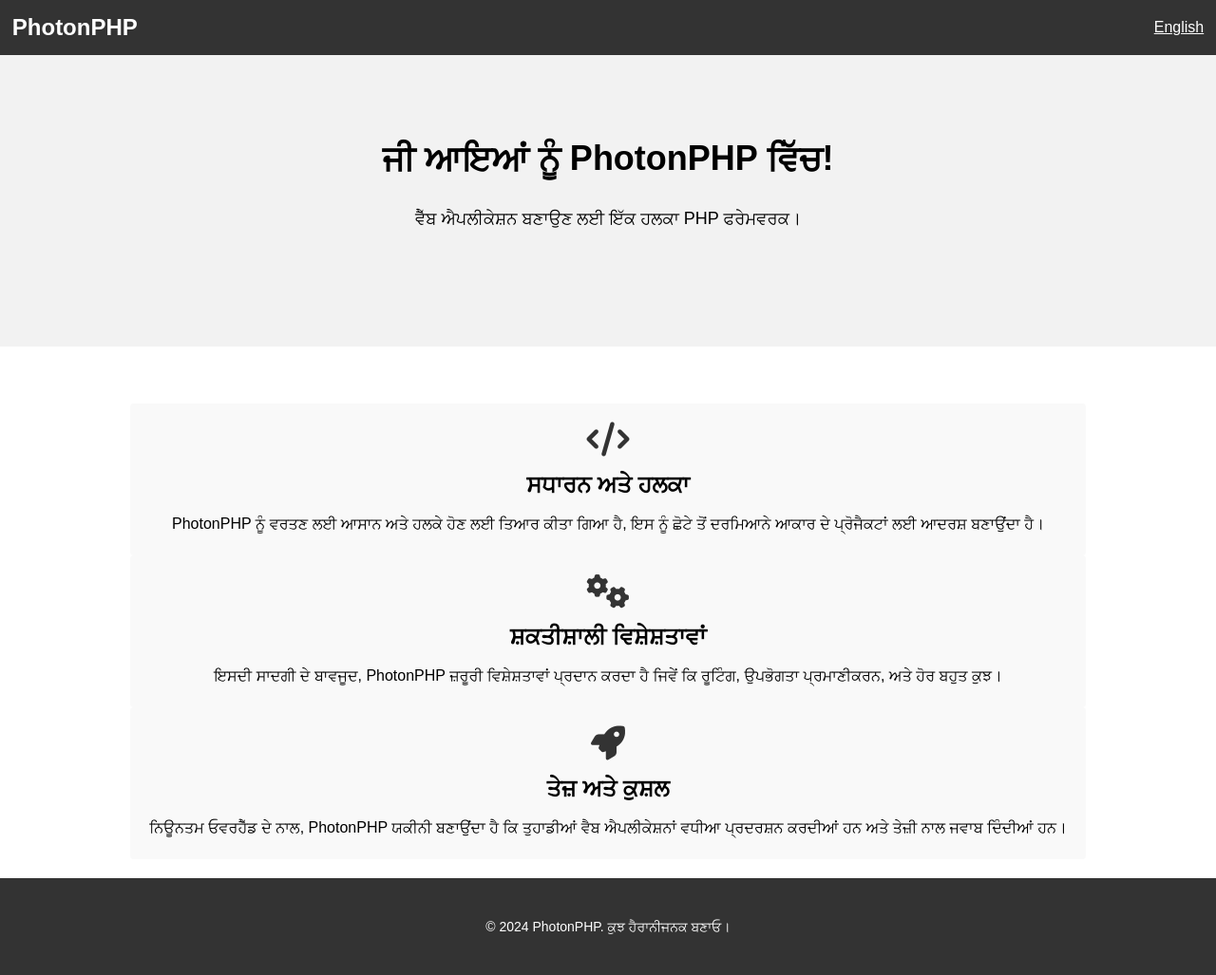
After one commit to hrwndr/PhotonPHP, a PHP site: page /?lang=pa in a window 1280 px wide. The commit adds this page. Shown: the whole page at 95% size. Run offline with PHP 8.4, Linux system fonts and the light colour scheme.

Commit message:
Added multilingual support

```diff
--- a/app/controllers/HomeController.php
+++ b/app/controllers/HomeController.php
@@ -9,7 +9,7 @@ class HomeController
         // For example, fetching data from the database or processing some data
 
         // Sample data for demonstration purposes
-        $title = 'Welcome to PhotonPHP!';
+        $title = __('Welcome to PhotonPHP!');
 
         // Load the corresponding view
         return require_once 'app/views/pages/home.php';
--- a/app/views/components/footer.php
+++ b/app/views/components/footer.php
@@ -5,7 +5,7 @@
 <!-- Your footer content here (e.g., copyright, links, etc.) -->
 <footer>
     <div class="container">
-        <p>&copy; <?php echo date('Y'); ?> PhotonPHP. Create Something Amazing.</p>
+        <p>&copy; <?php echo date('Y'); ?> PhotonPHP. <?= __("Create Something Amazing.") ?></p>
     </div>
 </footer>
 
--- a/app/views/components/header.php
+++ b/app/views/components/header.php
@@ -1,7 +1,7 @@
 <!-- app/views/header.php -->
 
 <!DOCTYPE html>
-<html>
+<html lang="<?= isset($_GET['lang']) ? $_GET['lang'] : 'en' ?>">
 
 <head>
     <meta charset="utf-8">
@@ -15,8 +15,9 @@
 <body>
     <header>
         <nav>
-            <div class="container">
-                <h1 class="logo">PhotonPHP</h1>
+            <h1 class="logo">PhotonPHP</h1>
+            <div class="language-switcher">
+                <?= isset($_GET['lang']) ? ($_GET['lang'] == 'en' ? '<a href="?lang=pa">ਪੰਜਾਬੀ</a>' : '<a href="?lang=en">English</a>') : '<a href="?lang=pa">ਪੰਜਾਬੀ</a>'; ?>
             </div>
         </nav>
     </header>
--- a/app/views/pages/home.php
+++ b/app/views/pages/home.php
@@ -1,10 +1,10 @@
-<!-- app/views/home.php -->
+<?php require_once("app/views/components/header.php") ?>
 
 <main>
     <section class="hero">
         <div class="container">
             <h2><?= $title ?></h2>
-            <p>A lightweight PHP framework for building web applications.</p>
+            <p><?= __("A lightweight PHP framework for building web applications.") ?></p>
         </div>
     </section>
 
@@ -12,19 +12,21 @@
         <div class="container">
             <div class="feature">
                 <i class="fa fa-code"></i>
-                <h3>Simple & Lightweight</h3>
-                <p>PhotonPHP is designed to be easy to use and lightweight, making it ideal for small to medium-sized projects.</p>
+                <h3><?= __("Simple & Lightweight") ?></h3>
+                <p><?= __("PhotonPHP is designed to be easy to use and lightweight, making it ideal for small to medium-sized projects.") ?></p>
             </div>
             <div class="feature">
                 <i class="fa fa-cogs"></i>
-                <h3>Powerful Features</h3>
-                <p>Despite its simplicity, PhotonPHP provides essential features like routing, user authentication, and more.</p>
+                <h3><?= __("Powerful Features") ?></h3>
+                <p><?= __("Despite its simplicity, PhotonPHP provides essential features like routing, user authentication, and more.") ?></p>
             </div>
             <div class="feature">
                 <i class="fa fa-rocket"></i>
-                <h3>Fast & Efficient</h3>
-                <p>With minimal overhead, PhotonPHP ensures your web applications perform well and respond quickly.</p>
+                <h3><?= __("Fast & Efficient") ?></h3>
+                <p><?= __("With minimal overhead, PhotonPHP ensures your web applications perform well and respond quickly.")?></p>
             </div>
         </div>
     </section>
 </main>
+
+<?php require_once("app/views/components/footer.php") ?>
--- a/assets/css/style.css
+++ b/assets/css/style.css
@@ -31,6 +31,7 @@ header {
 nav {
     display: flex;
     justify-content: space-between;
+    padding: 0  1%;
     align-items: center;
 }
 
@@ -54,6 +55,9 @@ nav ul li a {
 
 header .logo {
     font-size: 24px;
+}
+.language-switcher a {
+    color: #fff;
 }
 
 main {
--- /dev/null
+++ b/core/Locale.php
@@ -0,0 +1,21 @@
+<?php
+function loadLanguage($lang) {
+    $langFile = 'translations/' . $lang . '.php';
+    if (file_exists($langFile)) {
+        return include $langFile;
+    }
+    return []; // Return an empty array if the language file doesn't exist
+}
+
+// Determine user's preferred language (e.g., from URL parameter or browser settings)
+$userLanguage = isset($_GET['lang']) ? $_GET['lang'] : 'en'; // Default to English if no language specified (if changing also change in topbar header.php)
+
+// Load the language file
+$language = loadLanguage($userLanguage);
+
+// Translation function
+function __($key) {
+    global $language;
+    return isset($language[$key]) ? $language[$key] : $key; // Return the translated text or the original key if translation not found
+}
+?>
--- a/core/Router.php
+++ b/core/Router.php
@@ -24,6 +24,7 @@ class Router
 
     public function dispatch($uri)
     {
+        $uri = explode('?', $uri)[0] ?? $uri;
         if (array_key_exists($uri, $this->routes)) {
             $route = $this->routes[$uri];
 
@@ -67,14 +68,4 @@ class Router
             }
         }
     }
-
-    // Layout specific functions
-    public function renderLayout($content)
-    {
-        require "app/views/layout.php";
-    }
-    public function renderCustomLayout($content, $layout_path)
-    {
-        require $layout_path;
-    }
 }
--- a/index.php
+++ b/index.php
@@ -5,6 +5,3 @@ require_once 'routes.php';
 // Dispatch the request
 $uri = $_SERVER['REQUEST_URI'];
 $controller = $router->dispatch($uri);
-
-// Render the layout and pass the view content returned by the controller
-$router->renderLayout($controller);
--- a/routes.php
+++ b/routes.php
@@ -1,5 +1,6 @@
 <?php
 require_once 'core/Router.php';
+require_once 'core/Locale.php';
 $dbConfig = require_once 'config.php';
 // Create the Router instance
 if ($dbConfig['db_in_use'] == true) {
--- /dev/null
+++ b/translations/pa.php
@@ -0,0 +1,14 @@
+<?php
+return [
+    'Welcome to PhotonPHP!' => 'ਜੀ ਆਇਆਂ ਨੂੰ PhotonPHP ਵਿੱਚ!',
+    'A lightweight PHP framework for building web applications.' => 'ਵੈੱਬ ਐਪਲੀਕੇਸ਼ਨ ਬਣਾਉਣ ਲਈ ਇੱਕ ਹਲਕਾ PHP ਫਰੇਮਵਰਕ।',
+    'Simple & Lightweight' => 'ਸਧਾਰਨ ਅਤੇ ਹਲਕਾ',
+    'PhotonPHP is designed to be easy to use and lightweight, making it ideal for small to medium-sized projects.' => 'PhotonPHP ਨੂੰ ਵਰਤਣ ਲਈ ਆਸਾਨ ਅਤੇ ਹਲਕੇ ਹੋਣ ਲਈ ਤਿਆਰ ਕੀਤਾ ਗਿਆ ਹੈ, ਇਸ ਨੂੰ ਛੋਟੇ ਤੋਂ ਦਰਮਿਆਨੇ ਆਕਾਰ ਦੇ ਪ੍ਰੋਜੈਕਟਾਂ ਲਈ ਆਦਰਸ਼ ਬਣਾਉਂਦਾ ਹੈ।',
+    'Powerful Features' => 'ਸ਼ਕਤੀਸ਼ਾਲੀ ਵਿਸ਼ੇਸ਼ਤਾਵਾਂ',
+    'Despite its simplicity, PhotonPHP provides essential features like routing, user authentication, and more.' => 'ਇਸਦੀ ਸਾਦਗੀ ਦੇ ਬਾਵਜੂਦ, PhotonPHP ਜ਼ਰੂਰੀ ਵਿਸ਼ੇਸ਼ਤਾਵਾਂ ਪ੍ਰਦਾਨ ਕਰਦਾ ਹੈ ਜਿਵੇਂ ਕਿ ਰੂਟਿੰਗ, ਉਪਭੋਗਤਾ ਪ੍ਰਮਾਣੀਕਰਨ, ਅਤੇ ਹੋਰ ਬਹੁਤ ਕੁਝ।',
+    'Fast & Efficient' => 'ਤੇਜ਼ ਅਤੇ ਕੁਸ਼ਲ',
+    'With minimal overhead, PhotonPHP ensures your web applications perform well and respond quickly.' => 'ਨਿਊਨਤਮ ਓਵਰਹੈੱਡ ਦੇ ਨਾਲ, PhotonPHP ਯਕੀਨੀ ਬਣਾਉਂਦਾ ਹੈ ਕਿ ਤੁਹਾਡੀਆਂ ਵੈਬ ਐਪਲੀਕੇਸ਼ਨਾਂ ਵਧੀਆ ਪ੍ਰਦਰਸ਼ਨ ਕਰਦੀਆਂ ਹਨ ਅਤੇ ਤੇਜ਼ੀ ਨਾਲ ਜਵਾਬ ਦਿੰਦੀਆਂ ਹਨ।',
+    'Create Something Amazing.' => 'ਕੁਝ ਹੈਰਾਨੀਜਨਕ ਬਣਾਓ।'
+    // Add more key-value pairs
+];
+?>
```
Also changed, not shown: app/views/layout.php (deleted, +0 -17 lines), translations/en.php (added, +14 -0 lines).
